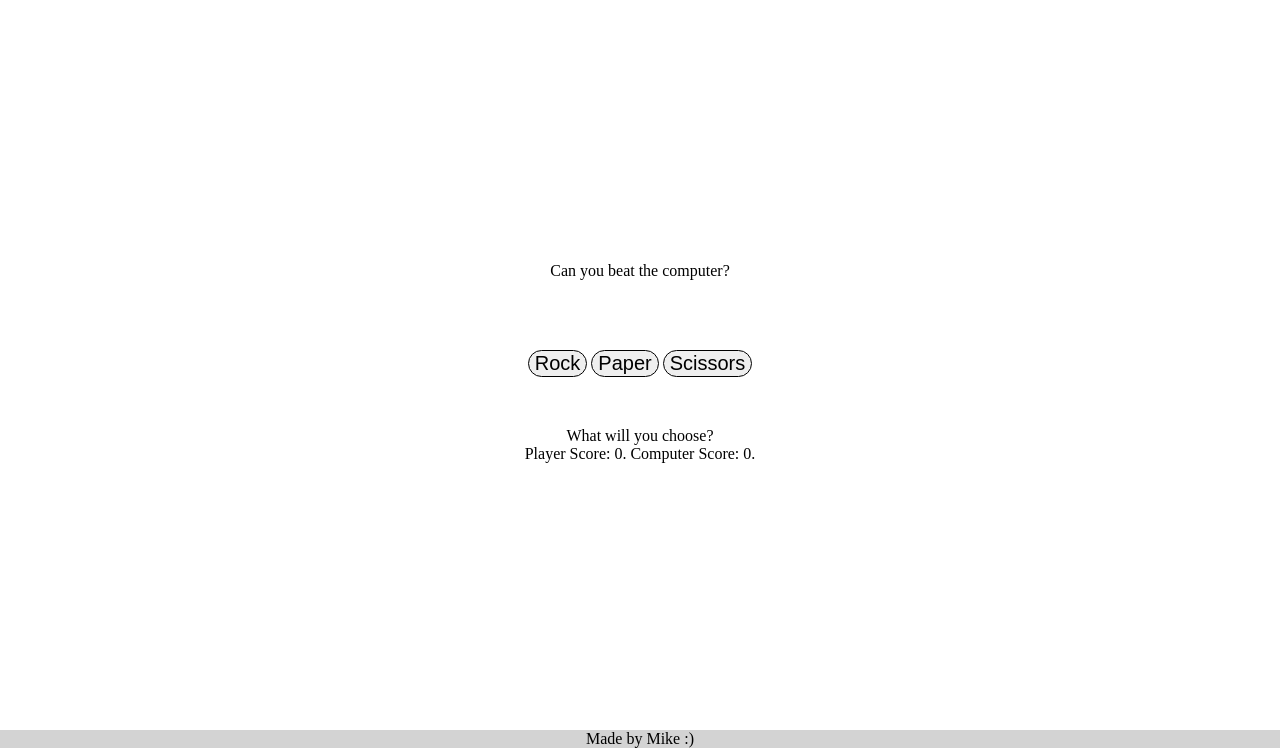
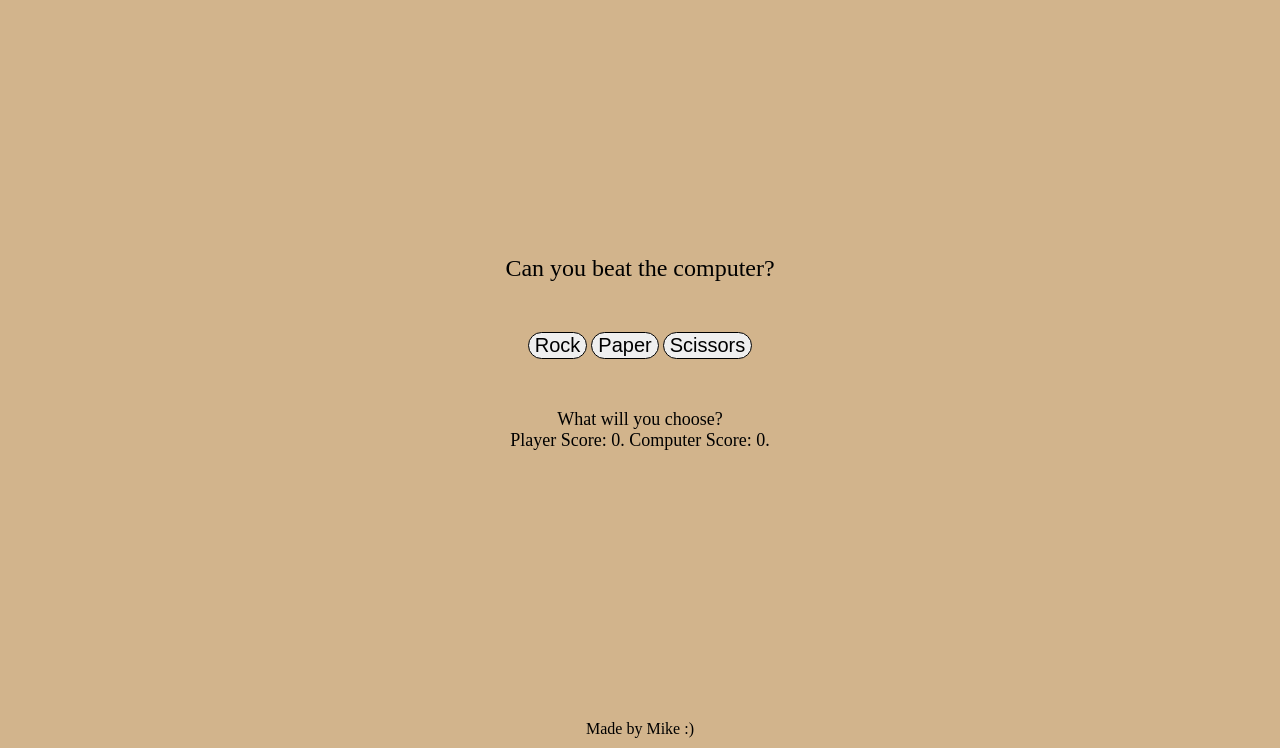
Before and after one commit to enosis1/rock-paper-scissors, a plain HTML site: page index.html in a window 1280 px wide. Shown: the part 52-800 px from the top of the page. Drawn offline with Linux system fonts and the light colour scheme.

Commit message:
Modify styles.css

```diff
--- a/styles.css
+++ b/styles.css
@@ -3,13 +3,15 @@ body {
 	flex-direction: column;
 	height: 100vh;
 	margin: 0;
+	background-color: tan;
 }
 
 .header,
 .footer {
 	display: flex;
 	justify-content: center;
-	background-color: lightgray;
+	margin: 0;
+	padding: 10px;
 }
 
 .footer {
@@ -29,7 +31,7 @@ body {
 }
 
 .content-text {
-	padding: 20px;
+	font-size: x-large;
 }
 
 .buttons {
@@ -46,4 +48,5 @@ button {
 .text-results,
 .text-score {
 	text-align: center;
+	font-size: large;
 }
```
